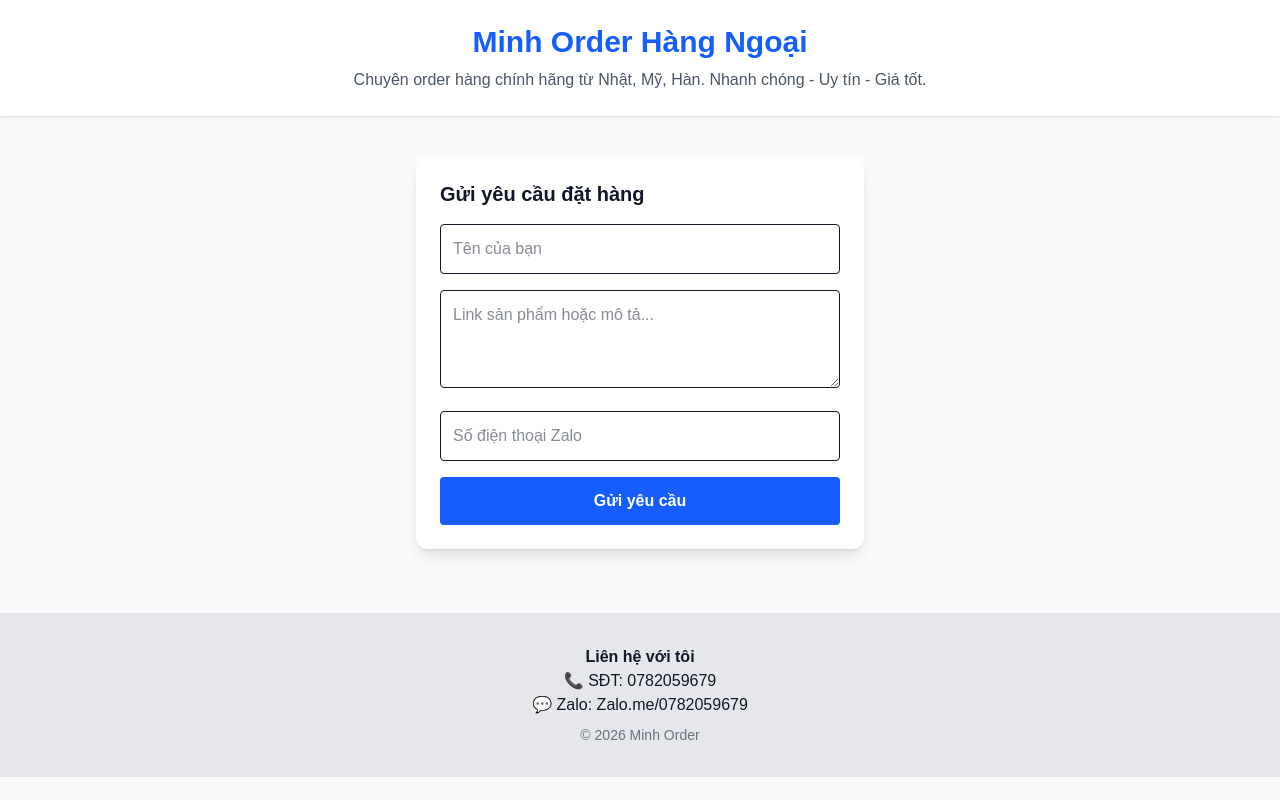
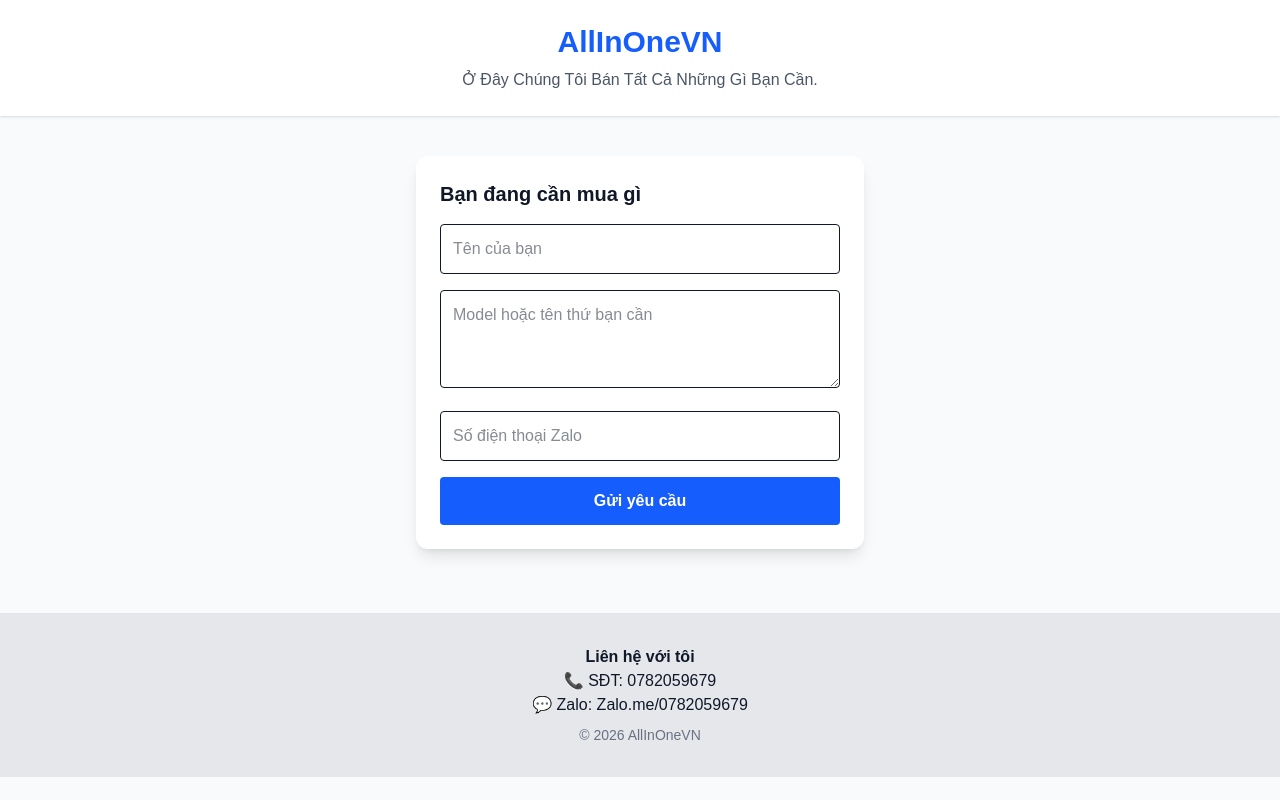
Before and after one commit to dotienminh6-svg/Cua-hang-cua-minh, a Next.js app: page / in a window 1280 px wide. Built offline with nearby package versions, Linux system fonts and the light colour scheme.

Commit message:
Cap nhat giao dien cua hang

```diff
--- a/app/page.tsx
+++ b/app/page.tsx
@@ -6,16 +6,16 @@
     <main className="min-h-screen bg-gray-50 text-gray-900">
       {/* Phần giới thiệu */}
       <header className="bg-white shadow-sm p-6 text-center">
-        <h1 className="text-3xl font-extrabold text-blue-600">Minh Order Hàng Ngoại</h1>
-        <p className="mt-2 text-gray-600">Chuyên order hàng chính hãng từ Nhật, Mỹ, Hàn. Nhanh chóng - Uy tín - Giá tốt.</p>
+        <h1 className="text-3xl font-extrabold text-blue-600">AllInOneVN</h1>
+        <p className="mt-2 text-gray-600">Ở Đây Chúng Tôi Bán Tất Cả Những Gì Bạn Cần.</p>
       </header>
 
       {/* Phần Form đặt hàng */}
       <section className="max-w-md mx-auto mt-10 p-6 bg-white rounded-xl shadow-lg">
-        <h2 className="text-xl font-bold mb-4">Gửi yêu cầu đặt hàng</h2>
+        <h2 className="text-xl font-bold mb-4">Bạn đang cần mua gì</h2>
         <form className="space-y-4">
           <input type="text" placeholder="Tên của bạn" className="w-full border p-3 rounded" required />
-          <textarea placeholder="Link sản phẩm hoặc mô tả..." className="w-full border p-3 rounded" rows={3} required></textarea>
+          <textarea placeholder="Model hoặc tên thứ bạn cần" className="w-full border p-3 rounded" rows={3} required></textarea>
           <input type="text" placeholder="Số điện thoại Zalo" className="w-full border p-3 rounded" required />
           <button className="w-full bg-blue-600 text-white p-3 rounded font-bold hover:bg-blue-700">
             Gửi yêu cầu
@@ -28,7 +28,7 @@
         <h3 className="font-bold">Liên hệ với tôi</h3>
         <p>📞 SĐT: 0782059679</p>
         <p>💬 Zalo: Zalo.me/0782059679</p>
-        <p className="mt-2 text-sm text-gray-500">© 2026 Minh Order</p>
+        <p className="mt-2 text-sm text-gray-500">© 2026 AllInOneVN</p>
       </footer>
     </main>
   );
```
